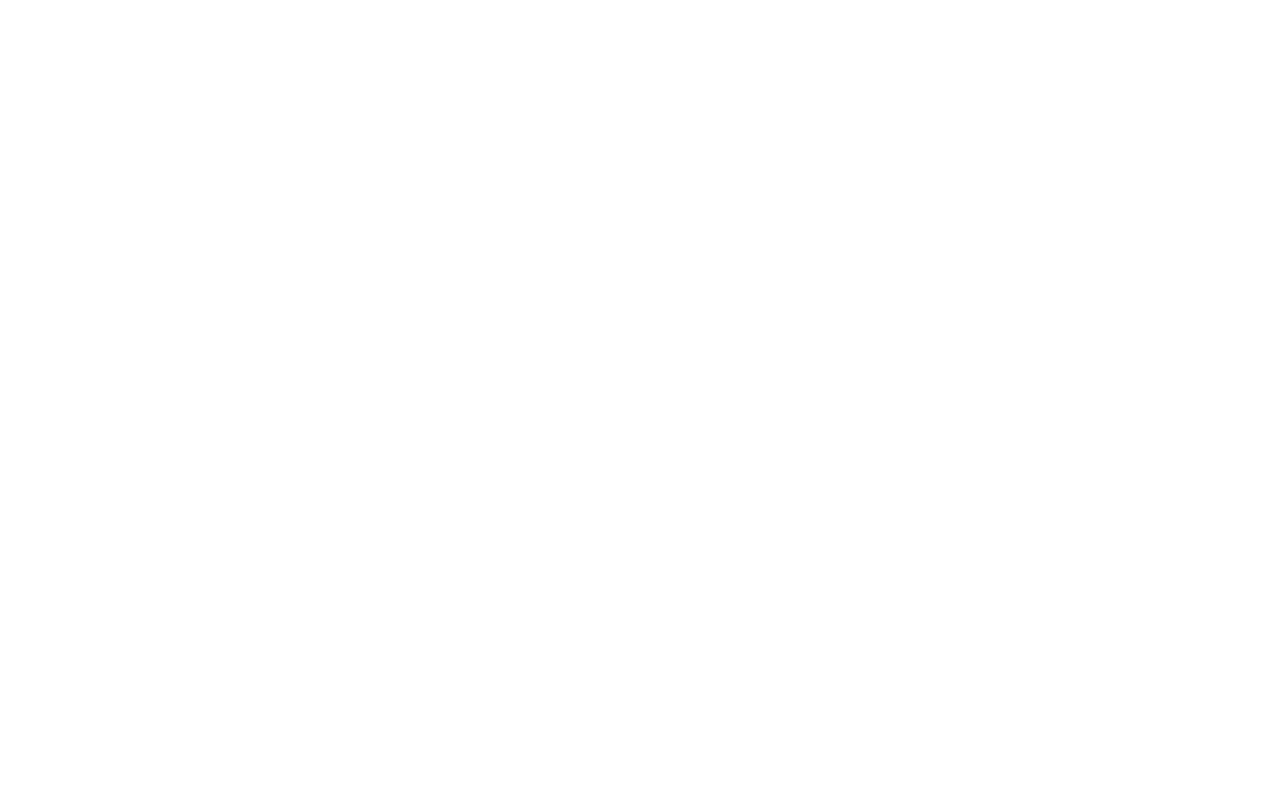
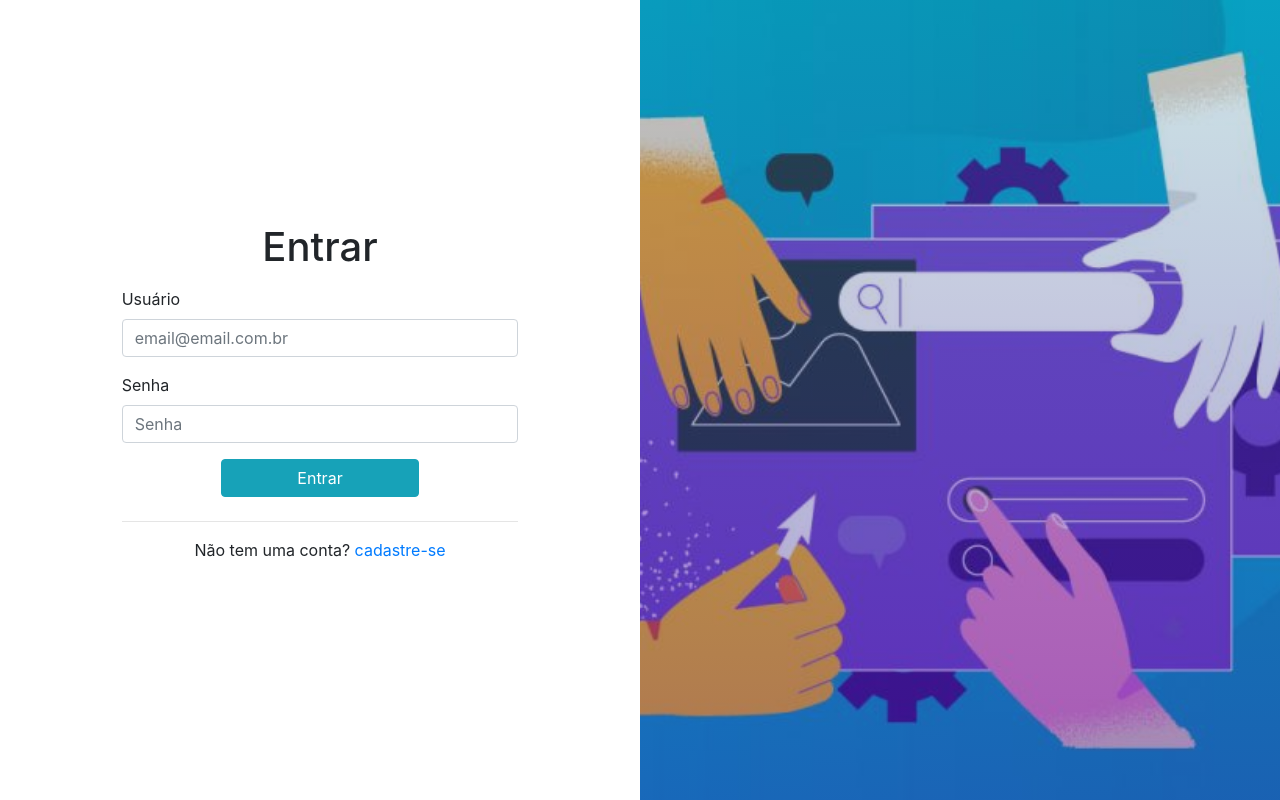
Before and after one commit to victormreis/blogPessoalFrontEnd, an Angular app: page /entrar in a window 1280 px wide. Before the commit this address led to /. Built offline with nearby package versions, Linux system fonts and the light colour scheme.

Commit message:
Criando as primeiras rotas

```diff
--- a/src/app/app-routing.module.ts
+++ b/src/app/app-routing.module.ts
@@ -1,10 +1,17 @@
 import { NgModule } from '@angular/core';
 import { RouterModule, Routes } from '@angular/router';
+import { CadastrarComponent } from './cadastrar/cadastrar.component';
+import { EntrarComponent } from './entrar/entrar.component';
 
-const routes: Routes = [];
+const routes: Routes = [
+  { path: '', redirectTo: 'entrar', pathMatch: 'full' },
+
+  { path: 'entrar', component: EntrarComponent },
+  { path: 'cadastrar', component: CadastrarComponent },
+];
 
 @NgModule({
   imports: [RouterModule.forRoot(routes)],
-  exports: [RouterModule]
+  exports: [RouterModule],
 })
-export class AppRoutingModule { }
+export class AppRoutingModule {}
--- a/src/app/app.component.html
+++ b/src/app/app.component.html
@@ -2,3 +2,5 @@
 <!-- <app-rodape></app-rodape> -->
 <!-- <app-entrar></app-entrar> -->
 <!-- <app-cadastrar></app-cadastrar> -->
+
+<router-outlet></router-outlet>
--- a/src/app/cadastrar/cadastrar.component.css
+++ b/src/app/cadastrar/cadastrar.component.css
@@ -1,5 +1,5 @@
 #img-cadastro {
-  min-height: 100vh;
+  min-height: 50vh;
   background-image: linear-gradient(
       rgba(46, 140, 202, 0.274),
       rgba(0, 0, 0, 0.623)
--- a/src/app/cadastrar/cadastrar.component.html
+++ b/src/app/cadastrar/cadastrar.component.html
@@ -82,7 +82,7 @@
           </div>
 
           <div class="d-flex justify-content-center mb-4">
-            <button type="submit" class="btn btn-danger mr-5">Cadastrar</button>
+            <button type="submit" class="btn btn-danger mr-5" routerLink='/entrar'>Cancelar</button>
             <button type="submit" class="btn btn-success">Cadastrar</button>
           </div>
         </div>
--- a/src/app/entrar/entrar.component.css
+++ b/src/app/entrar/entrar.component.css
@@ -1,11 +1,12 @@
 #home-page {
+  min-height: 100vh;
   background-image: linear-gradient(
       rgba(32, 129, 129, 0.199),
       rgba(59, 11, 150, 0.404)
     ),
     url("../../assets/imagens/homepage.jpg");
-  min-height: 100vh;
+
   background-repeat: no-repeat;
   background-size: cover;
-  background-position: center;
+  background-position: 45%;
 }
--- a/src/app/entrar/entrar.component.html
+++ b/src/app/entrar/entrar.component.html
@@ -32,7 +32,7 @@
           </div>
           <hr class="mt-4" />
           <p class="text-center">
-            Não tem uma conta? <a href="">cadastre-se</a>
+            Não tem uma conta? <a routerLink="/cadastrar">cadastre-se</a>
           </p>
         </div>
       </div>
```
Also changed, not shown: src/app/entrar/entrar.component.ts (line endings or trailing spaces).
